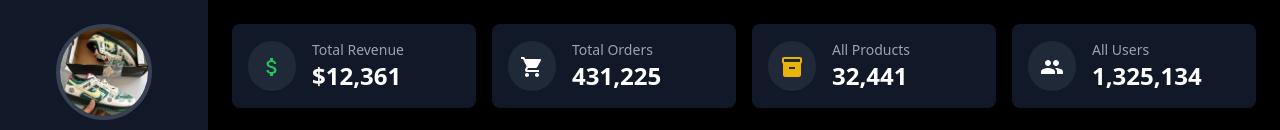
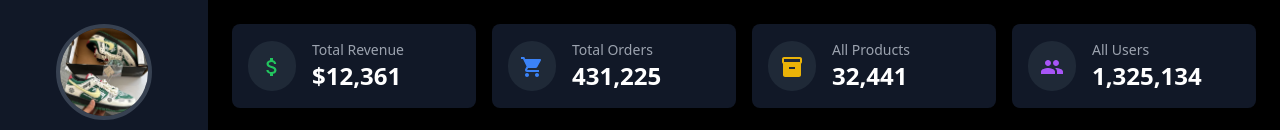
Before and after one commit to ajmalcm/litLaces, a Next.js app: page /admin in a window 1280 px wide. Shown: the top 130 px of the page. Built offline with nearby package versions, Linux system fonts and the light colour scheme.

Commit message:
dashcard stylebug fixed

```diff
--- a/app/globals.css
+++ b/app/globals.css
@@ -64,6 +64,13 @@ body {
 .swiper-pagination-bullet{
   background-color: #eee;
 } */
+
+.text-blue-500{
+  color: #3B82F6;
+}
+.text-purple-500{
+  color:#A855F7;
+}
 
 .pagination button{
   outline: white !important;
--- a/app/layout.tsx
+++ b/app/layout.tsx
@@ -1,4 +1,3 @@
-"use client"
 import type { Metadata } from "next";
 import localFont from "next/font/local";
 import Link from "next/link";
@@ -6,8 +5,8 @@ import "./globals.css";
 import Navbar from "@/components/Navbar";
 import SideNav from "@/components/SideNav";
 import Footer from "@/components/Footer";
-import { Provider } from "react-redux";
-import { store } from "@/redux/store";
+import Providers from "@/components/Providers";
+
 
 const geistSans = localFont({
   src: "./fonts/GeistVF.woff",
@@ -32,7 +31,7 @@ export default function RootLayout({
 }>) {
   return (
     <html lang="en">
-      <Provider store={store}>
+      <Providers>
       <body
         className={`${geistSans.variable} ${geistMono.variable} antialiased`}
       >
@@ -42,7 +41,7 @@ export default function RootLayout({
        </div>
        <Footer/>
       </body>
-      </Provider>
+      </Providers>
     </html>
   );
 }
--- /dev/null
+++ b/components/Providers.tsx
@@ -0,0 +1,14 @@
+"use client"
+import { store } from '@/redux/store'
+import React from 'react'
+import { Provider } from 'react-redux'
+
+const Providers = ({children}:{children:React.ReactNode}) => {
+  return (
+    <Provider store={store}>
+    {children}
+    </Provider>
+  )
+}
+
+export default Providers
--- a/package.json
+++ b/package.json
@@ -20,11 +20,11 @@
     "framer-motion": "^11.11.10",
     "lucide-react": "^0.469.0",
     "mongoose": "^8.10.1",
-    "next": "15.0.0",
+    "next": "^15.2.2",
     "react": "19.0.0-rc-65a56d0e-20241020",
     "react-dom": "19.0.0-rc-65a56d0e-20241020",
     "react-redux": "^9.2.0",
-    "react-simple-maps": "^3.0.0",
+    "react-simple-maps": "^1.0.0",
     "recharts": "^2.15.0",
     "swiper": "^11.1.14",
     "tailwind-merge": "^2.6.0",
```
Also changed, not shown: 1 other file (tests, documents, lock files or other folders).
